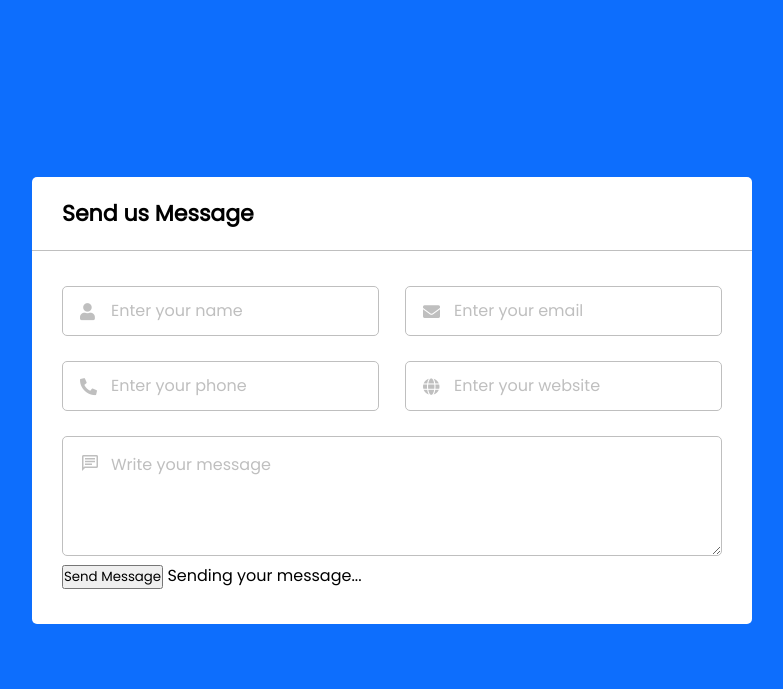
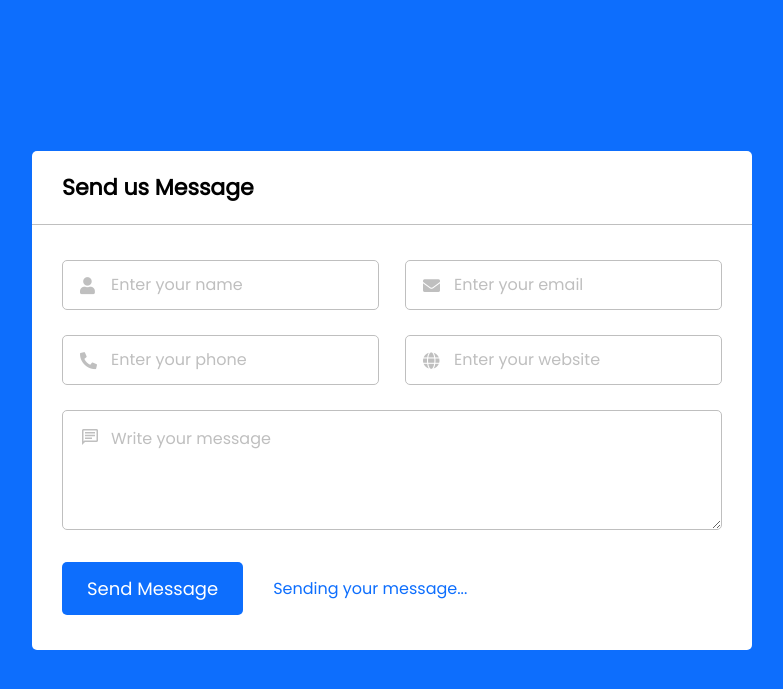
Before and after one commit to Momo-azangue/frontend-component, a PHP site: page /PhPproject/index.html in a window 1280 px wide. Shown: the top 689 px of the page, without its empty margins (248-1031 px from the left). Run offline with PHP 8.4, Linux system fonts and the light colour scheme.

Commit message:
php  code

```diff
--- a/PhPproject/styles.css
+++ b/PhPproject/styles.css
@@ -56,6 +56,13 @@ form .message textarea::placeholder{
     color: #bfbfbf;
 }
 
+
+form .field input:focus,
+form .message textarea:focus{
+    border: 2px solid #0D6EFD;
+}
+
+
 .wrapper form i{
     position: absolute;
     left:18px;
@@ -66,6 +73,9 @@ form .message textarea::placeholder{
     transform: translateY(-50%);
 }
 
+form .field input:focus ~ i{
+    color: #0D6EFD;
+}
 form .message{
     position: relative;
 }
@@ -77,6 +87,27 @@ form .message i{
 form .message textarea{
     min-width: 100%;
     max-width: 100%;
+    max-height: 300px;
     min-height: 120px;
     padding: 15px 20px 0 48px;
 }
+form .button-area{
+    margin: 25px 0;
+    display: flex;
+    align-items: center;
+}
+.button-area button{
+    font-size: 18px;
+    border: none;
+    color: #fff;
+    cursor: pointer;
+    border-radius: 5px;
+    background: #0D6EFD;
+    padding: 13px 25px;
+}
+
+.button-area span{
+    color: #0D6EFD;
+    margin-left: 30px;
+
+}
```
Also changed, not shown: PhPproject/index.html (line endings or trailing spaces).
